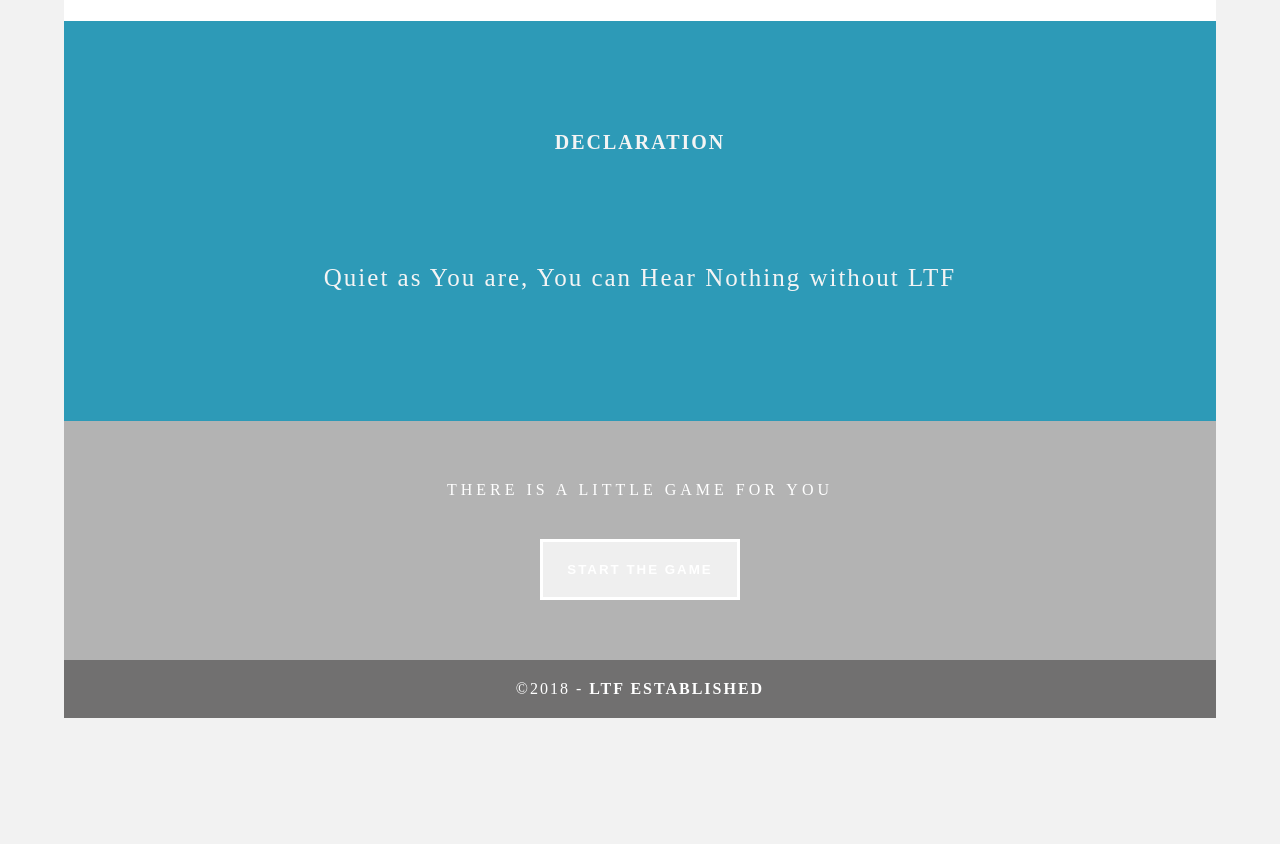
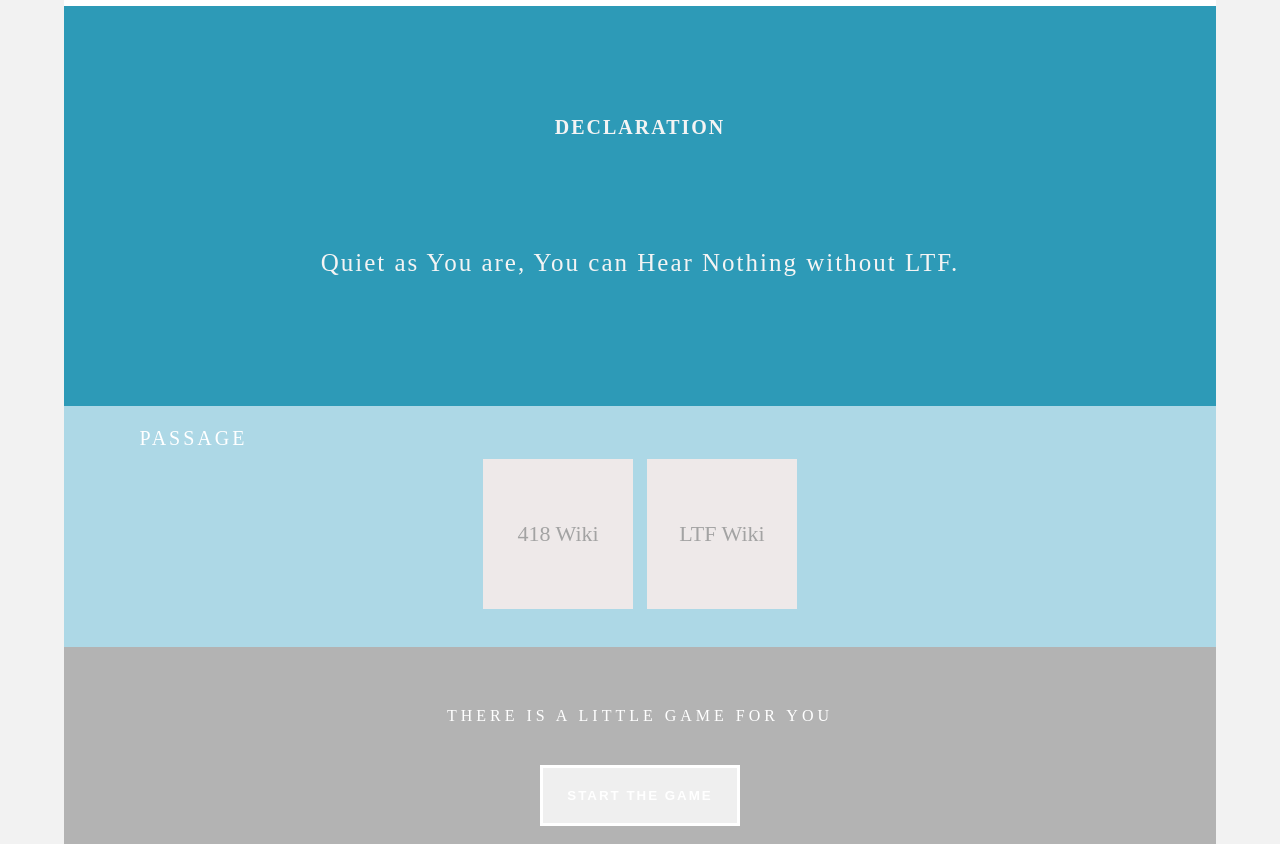
Before and after one commit to yjl9903/Lose-the-Flag, a plain HTML site: page LTF-Page/index.html in a window 1280 px wide. Shown: the part 720-1564 px from the top of the page. Before the commit the page ends 1438 px from the top, so only its background shows below. Drawn offline with Linux system fonts and the light colour scheme.

Commit message:
LTF index added by XLor
add:
-passage block

```diff
--- a/LTF-Page/index.html
+++ b/LTF-Page/index.html
@@ -34,10 +34,12 @@
 			  <p class="tagline">we are the light that wakens the sleepers </p>
 			  <p class="tagline">the shield that guards the realms of men.</p>
 	</section>
+
 	<!-- About Section -->
 	<section class="team" id="members">
-		<div class="text_column" style="text-align: center">WE HAVE FOUR MEMBERS:</div>
+		<div class="text_column" style="text-align: center;color: #A3A3A3;">WE HAVE FOUR MEMBERS:</div>
 	</section>
+
 	<!-- Stats Gallery Section -->
 	<div class="gallery">
 	<div class="thumbnail">
@@ -65,15 +67,34 @@
 	<!-- Parallax Section -->
 	<section class="banner">
 		<h1 class="parallax">DECLARATION</h1>
-		<p class="parallax" style="font-size:25px;color:#F4F4F4;">Quiet as You are, You can Hear Nothing without LTF</p>
+		<p class="parallax" style="font-size:25px;color:#F4F4F4;">Quiet as You are, You can Hear Nothing without LTF.</p>
 	</section>
+	<!---------------------->
+
+	<!-- Passage and blog -->
+	<section class="passageTitle">
+		<div class="text_column" style="text-align: center;font-size:20px;">PASSAGE</div>
+	</section>
+
+	<section class="passageDiv">
+		<table id="pTable">
+			<tbody>
+			<tr>
+				<td><a href="http://104.224.167.8/dokuwiki/doku.php?id=start" style='text-decoration:none;'><div class="passage" id="p1"><div class="y_center">418 Wiki</div></div></a></td>
+				<td><a href="blog.html" style='text-decoration:none;'><div class="passage" id="p2"><div class="y_center">LTF Wiki</div></div></a></td>
+			</tr>
+			</tbody>
+		</table>
+	</section>
+	<!-- ---------------- -->
 
 	<!-- Footer Section -->
 	<section class="footer_banner" id="contact">
-	<h2 class="hidden">Footer Banner Section </h2>
-	<p class="hero_header">THERE IS A LITTLE GAME FOR YOU</p>
-		<center><a href="Mota/mota.html"><button class="button">START THE GAME</button></a></center>
+		<h2 class="hidden">Footer Banner Section </h2>
+		<p class="hero_header">THERE IS A LITTLE GAME FOR YOU</p>
+			<center><a href="Mota/mota.html"><button class="button">START THE GAME</button></a></center>
 	</section>
+
 	<!-- Copyrights Section -->
 	<div class="copyright">&copy;2018 - <strong>LTF ESTABLISHED</strong></div>
 	</div>
--- a/LTF-Page/indexStyle.css
+++ b/LTF-Page/indexStyle.css
@@ -39,6 +39,7 @@ nav {
 	width: 50%;
 	text-align: right;
 	margin-right: 25px;
+
 }
 header nav ul {
 	list-style: none;
@@ -89,6 +90,10 @@ ul li:hover a {
 }
 
 /* About Section */
+.team{
+	margin:0;
+	padding-top:20px;
+}
 .text_column {
 	width: 29%;
 	text-align: justify;
@@ -97,8 +102,6 @@ ul li:hover a {
 	float: left;
 	padding-left: 20px;
 	padding-right: 20px;
-	padding-top:20px;
-	color: #A3A3A3;
 }
 .about {
 	margin-top: 0px;
@@ -120,10 +123,10 @@ ul li:hover a {
 	width: 100%;
 	background-color: #FFFFFF;
 	/* [disabled]min-width: 400px;*/
-	padding-bottom: 35px;
+	padding-bottom: 50px;
 	padding-top: 0px;
 	margin-top: -5px;
-	margin-bottom: 30px;
+	margin-bottom: 0px;
 }
 .thumbnail {
 	width: 25%;
@@ -161,7 +164,6 @@ ul li:hover a {
 	margin: 0px auto;
 	text-align:center;
 	color:#F4F4F4;
-
 }
 .banner .parallax{
 	font-size:20px;
@@ -244,6 +246,50 @@ footer {
 }
 .hidden {
 	display: none;
+}
+
+/* Passage */
+.passageDiv{
+	background-color:#ADD8E6;
+	margin:0;
+	padding:0;
+	/*height:300px;*/
+}
+.passageTitle{
+	border:0px solid #000;
+	width:100%;
+	padding-top:20px;
+	margin-left:-5%;
+	float: left;
+	color:#FFF;
+	letter-spacing:3px;
+}
+.passage{
+	text-align:center;
+	height:150px;
+	line-height:150px;
+	width:150px;
+	margin:5px;
+	padding:0;
+	background-color:#EEE9E9;
+	color:#A3A3A3;
+	transition: all 0.5s linear;
+}
+.passage:hover{
+	background-color: #FFF;
+	color: #000;
+	cursor: pointer;
+}
+.passage .y_center{
+	margin:auto;
+	height:30px;
+	width:100px;
+	padding:0;
+	font-size:22px;
+}
+#pTable{
+	margin:20px auto 0 auto;
+	padding-bottom:30px;
 }
 
 /* Mobile */
```
